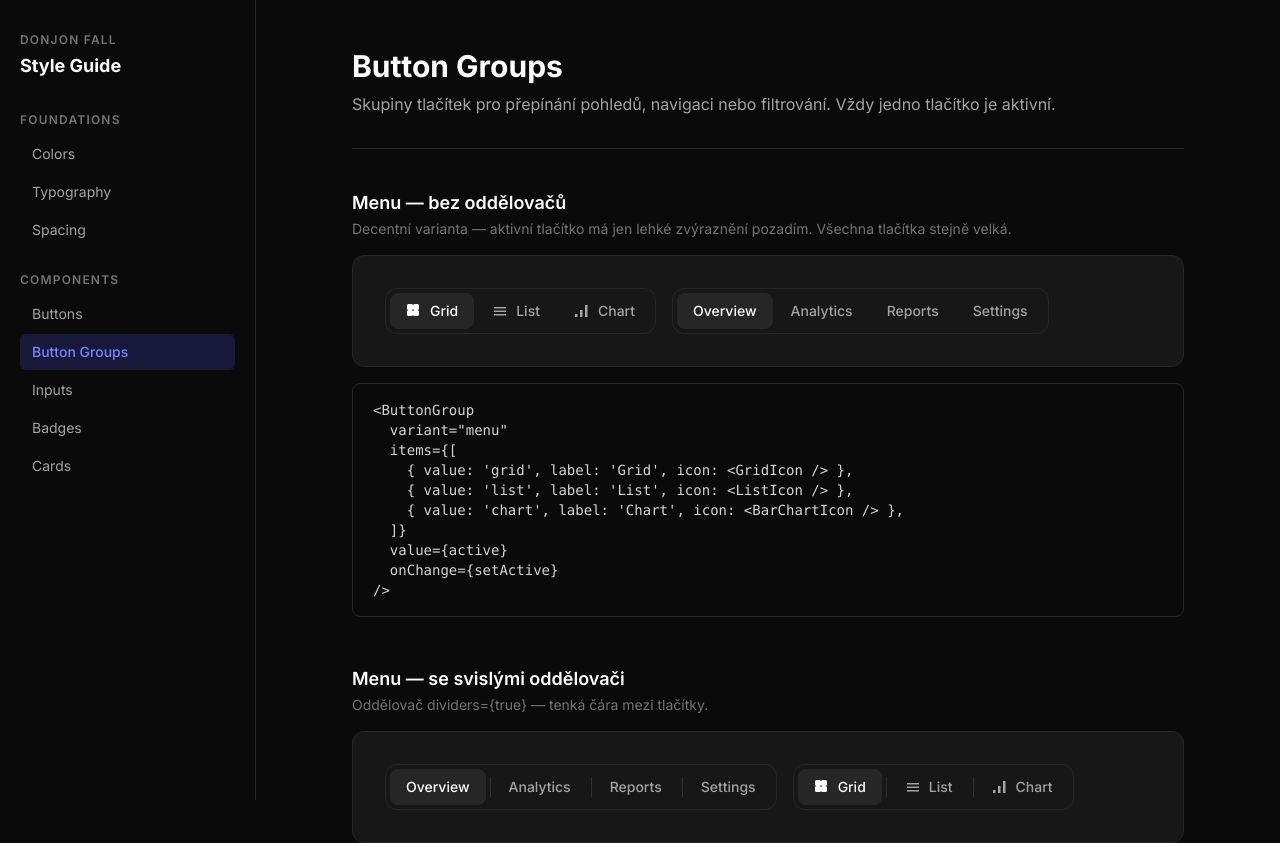
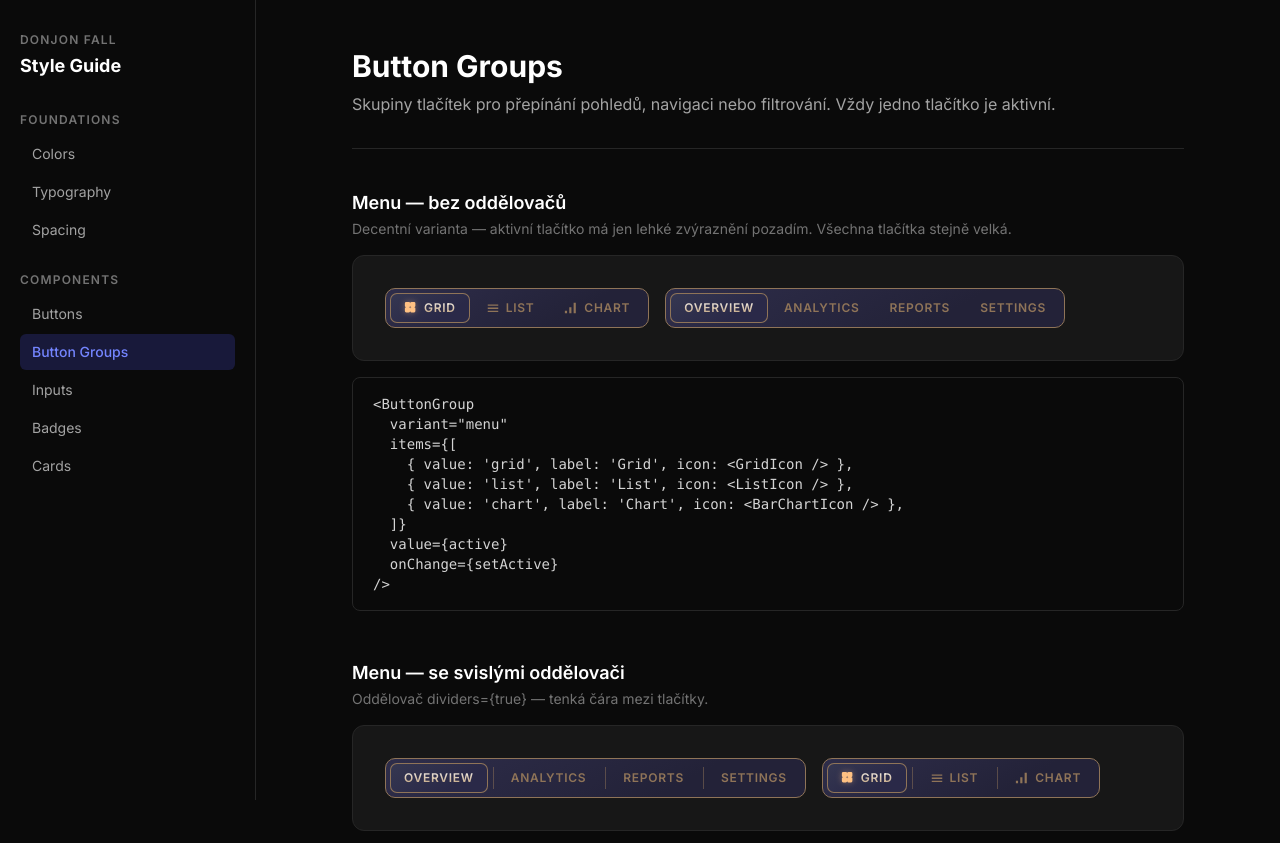
Before and after one commit to Tkaj39/Style-guite-donjon-fall, a React (Vite) app: page /button-groups in a window 1280 px wide. Shown: the top 843 px of the page. Built offline with nearby package versions, Linux system fonts and the light colour scheme.

Commit message:
feat: restyle ButtonGroup to match DonjonButton visual language
Dark purple/blue bg, gold border, gradient text on active, bronze on inactive.

https://claude.ai/code/session_019NvYiabfFcKar27uYHaHZY

```diff
--- a/src/components/ButtonGroup.jsx
+++ b/src/components/ButtonGroup.jsx
@@ -1,24 +1,3 @@
-const styles = {
-  menu: {
-    container: 'inline-flex items-center gap-0.5 p-1 bg-neutral-900 border border-neutral-800 rounded-xl',
-    button: {
-      base: 'flex items-center gap-2 px-4 py-2 rounded-lg text-sm font-medium transition-all duration-150 focus-visible:outline-none focus-visible:ring-2 focus-visible:ring-brand-500 focus-visible:ring-offset-2 focus-visible:ring-offset-neutral-950',
-      active: 'bg-neutral-800 text-white shadow-sm',
-      inactive: 'text-neutral-400 hover:text-neutral-200 hover:bg-neutral-800/50',
-    },
-    divider: 'w-px h-5 bg-neutral-700/60 mx-0.5 shrink-0',
-  },
-  tabs: {
-    container: 'inline-flex items-center gap-1 p-1 bg-neutral-900 border border-neutral-800 rounded-xl',
-    button: {
-      base: 'flex items-center gap-2 rounded-lg font-medium transition-all duration-200 ease-in-out focus-visible:outline-none focus-visible:ring-2 focus-visible:ring-brand-500 focus-visible:ring-offset-2 focus-visible:ring-offset-neutral-950',
-      active: 'px-5 py-2.5 text-sm text-white bg-neutral-700 shadow-md',
-      inactive: 'px-3.5 py-1.5 text-xs text-neutral-500 hover:text-neutral-300',
-    },
-    divider: 'w-px h-4 bg-neutral-700/60 mx-0.5 shrink-0',
-  },
-}
-
 /**
  * @param {'menu'|'tabs'} variant
  * @param {boolean} dividers - show vertical dividers between items
@@ -33,32 +12,105 @@ export default function ButtonGroup({
   value,
   onChange,
 }) {
-  const s = styles[variant] ?? styles.menu
-
   return (
-    <div className={s.container} role="group">
+    <div
+      role="group"
+      style={{
+        display: 'inline-flex',
+        alignItems: 'center',
+        gap: 2,
+        padding: 4,
+        background: 'linear-gradient(150deg,#2E2D4A 0%,#232238 70%)',
+        border: '1px solid #8F7458',
+        borderRadius: 10,
+      }}
+    >
       {items.map((item, i) => {
         const isActive = item.value === value
         return (
-          <div key={item.value} className="flex items-center">
+          <div key={item.value} style={{ display: 'flex', alignItems: 'center' }}>
             {i > 0 && dividers && (
-              <span className={s.divider} aria-hidden="true" />
+              <span
+                aria-hidden="true"
+                style={{
+                  width: 1,
+                  alignSelf: 'stretch',
+                  margin: '4px 3px',
+                  background: '#8F7458',
+                  opacity: 0.5,
+                  flexShrink: 0,
+                }}
+              />
             )}
             <button
               type="button"
               onClick={() => onChange?.(item.value)}
               aria-pressed={isActive}
+              style={{
+                display: 'flex',
+                alignItems: 'center',
+                gap: 6,
+                padding: variant === 'tabs' && isActive ? '8px 18px' : '6px 14px',
+                borderRadius: 7,
+                border: 'none',
+                cursor: 'pointer',
+                fontSize: variant === 'tabs' && isActive ? '0.8125rem' : '0.75rem',
+                fontWeight: 600,
+                letterSpacing: '0.06em',
+                textTransform: 'uppercase',
+                transition: 'all 200ms ease',
+                background: isActive
+                  ? 'linear-gradient(150deg,#353751 0%,#2A2948 70%)'
+                  : 'transparent',
+                boxShadow: isActive ? 'inset 0 0 0 1px #8F7458' : 'none',
+                color: isActive ? undefined : '#8F7458',
+                ...(isActive ? {
+                  backgroundClip: 'text',
+                  WebkitBackgroundClip: undefined,
+                } : {}),
+              }}
               className={[
-                s.button.base,
-                isActive ? s.button.active : s.button.inactive,
+                'focus-visible:outline-none',
+                isActive
+                  ? ''
+                  : 'hover:!text-[#FFC183]',
               ].join(' ')}
             >
-              {item.icon && (
-                <span className="w-4 h-4 flex items-center shrink-0">
-                  {item.icon}
-                </span>
+              {/* gradient text for active state */}
+              {isActive ? (
+                <>
+                  {item.icon && (
+                    <span style={{
+                      width: 14, height: 14,
+                      display: 'flex', alignItems: 'center', flexShrink: 0,
+                      color: '#FFC183',
+                      filter: 'drop-shadow(0 0 3px #FFC18366)',
+                    }}>
+                      {item.icon}
+                    </span>
+                  )}
+                  <span style={{
+                    background: 'linear-gradient(180deg,#F9F9F9 0%,#B8956A 100%)',
+                    WebkitBackgroundClip: 'text',
+                    WebkitTextFillColor: 'transparent',
+                    backgroundClip: 'text',
+                  }}>
+                    {item.label}
+                  </span>
+                </>
+              ) : (
+                <>
+                  {item.icon && (
+                    <span style={{
+                      width: 14, height: 14,
+                      display: 'flex', alignItems: 'center', flexShrink: 0,
+                    }}>
+                      {item.icon}
+                    </span>
+                  )}
+                  {item.label}
+                </>
               )}
-              {item.label}
             </button>
           </div>
         )
```
